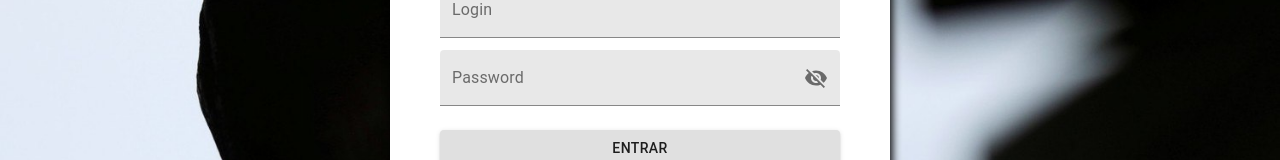
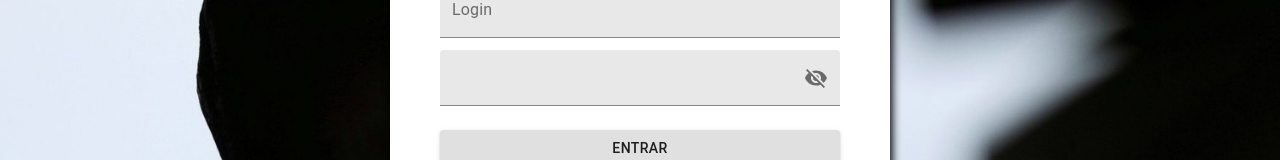
Before and after one commit to Mattskywalker/agendamento-covid, a React (Create React App) app: page /login in a window 1280 px wide. Shown: the part 309-469 px from the top of the page. Built offline with nearby package versions, Linux system fonts and the light colour scheme.

Commit message:
componente campo de senha recebe um placeholder

```diff
--- a/src/Components/PasswordField/PasswordField.jsx
+++ b/src/Components/PasswordField/PasswordField.jsx
@@ -13,7 +13,7 @@ const useStyles = makeStyles((theme) => ({
 
 }));
 
-export default function PasswordField() {
+export default function PasswordField({placeholder}) {
   const classes = useStyles();
   const [values, setValues] = React.useState({
     amount: '',
@@ -38,7 +38,7 @@ export default function PasswordField() {
   return (
     <div style={{marginTop: '3%', display: 'grid'}}>
         <FormControl className={clsx(classes.margin, classes.textField)} variant="filled">
-            <InputLabel htmlFor="filled-adornment-password">Password</InputLabel>
+            <InputLabel htmlFor="filled-adornment-password">{placeholder}</InputLabel>
             <FilledInput
             id="filled-adornment-password"
             type={values.showPassword ? 'text' : 'password'}
@@ -47,7 +47,6 @@ export default function PasswordField() {
             endAdornment={
                 <InputAdornment position="end">
                 <IconButton
-                    aria-label="toggle password visibility"
                     onClick={handleClickShowPassword}
                     onMouseDown={handleMouseDownPassword}
                     edge="end"
```
